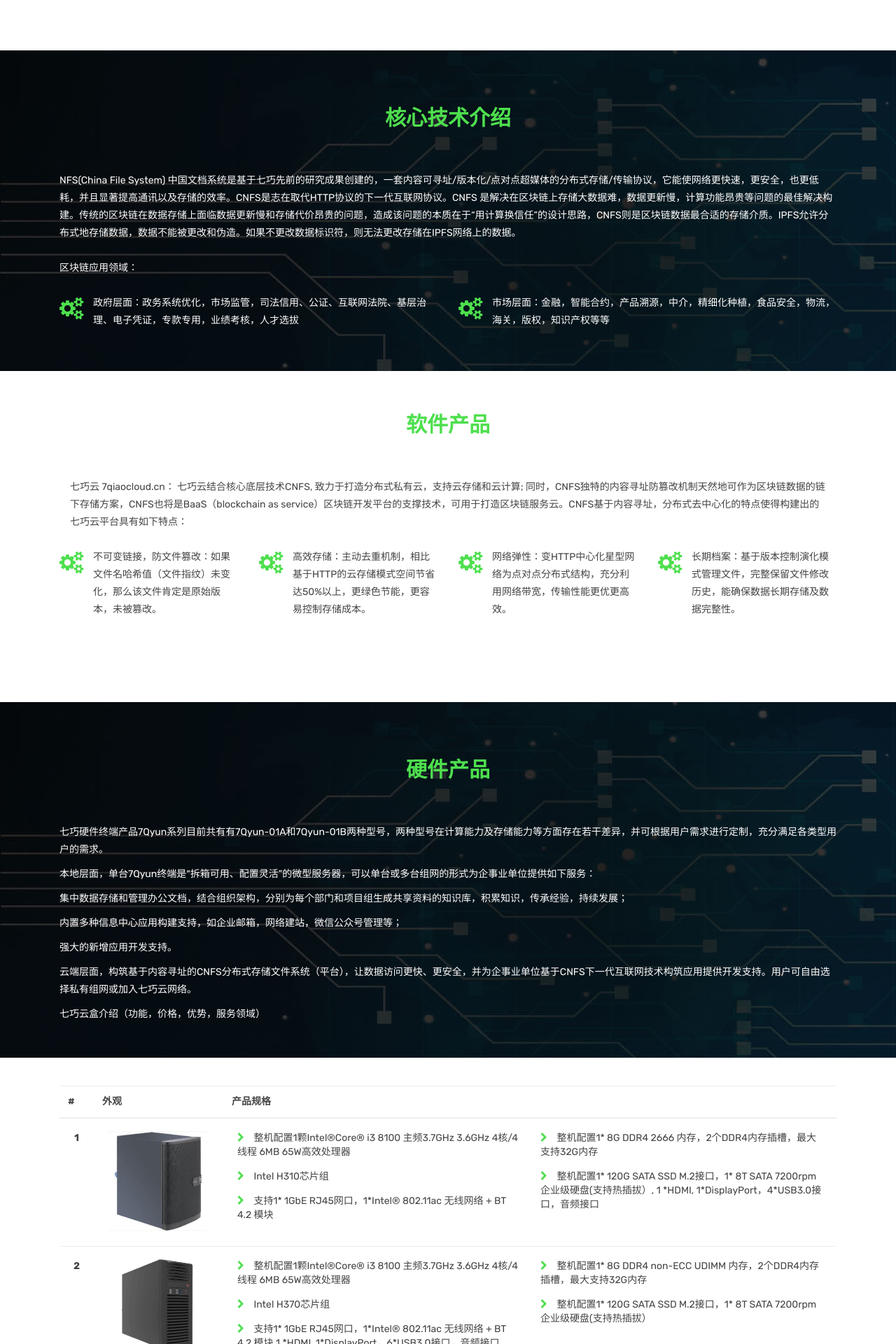
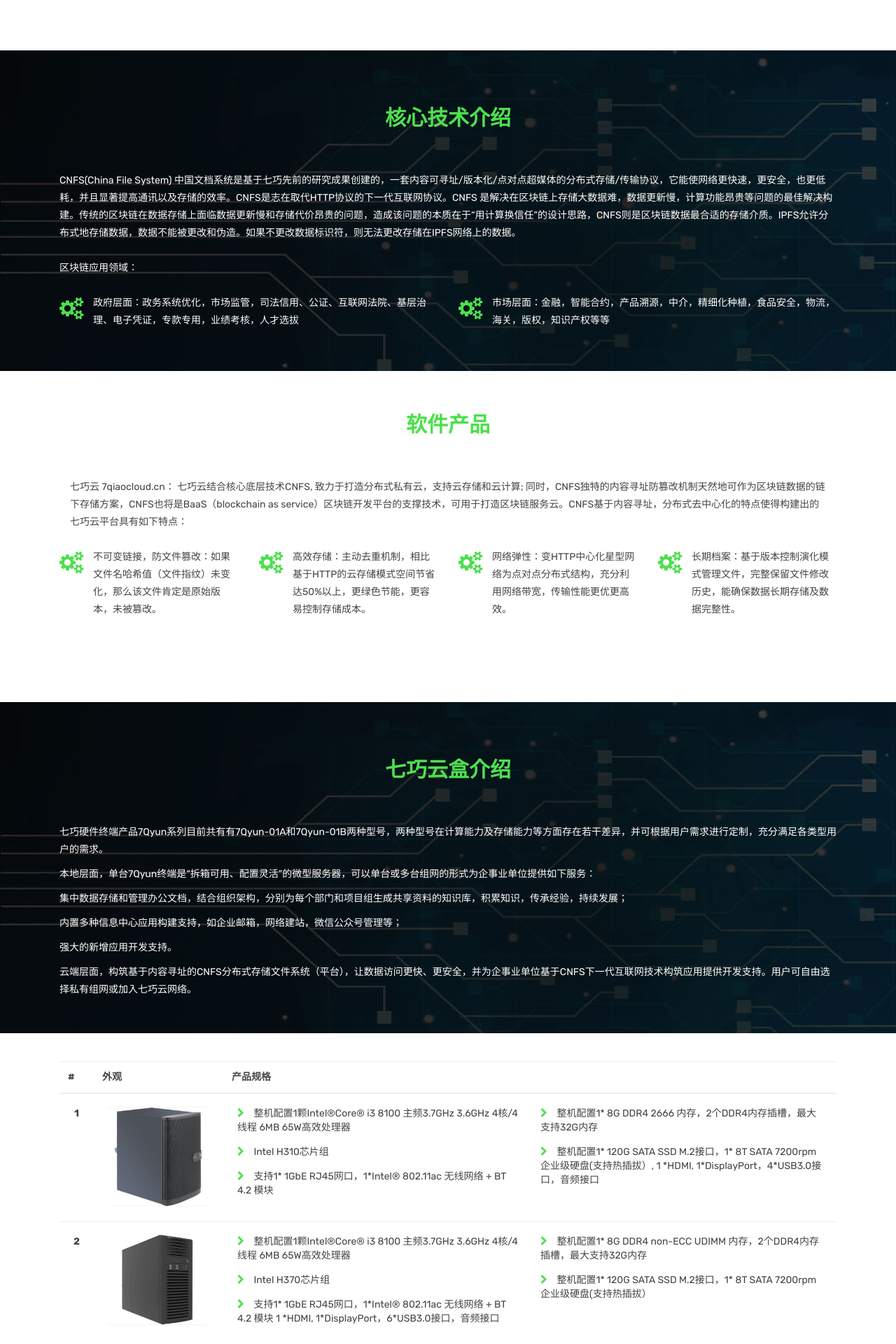
Before and after one commit to QiqiaoTechnology/QiqiaoTechnology.github.io, a Jekyll site: the page built from products.html, in a window 1280 px wide. Shown: the part 451-2371 px from the top of the page at 70% size. Built offline with Jekyll 4.4.1, drawn with Linux system fonts in a browser that asks for light colours.

Commit message:
fix typos

```diff
--- a/products.html
+++ b/products.html
@@ -28,7 +28,7 @@ canonical: https://heliumjk.github.io
       <div class="row">
         <div class="col-xs-12 col-sm-12">
           <h2 class="heading-title text-center"><span class="text-primary">核心技术介绍</span><br></h2><div class="mb-60"></div>
-          <p class="white">NFS(China File System) 中国文档系统是基于七巧先前的研究成果创建的，一套内容可寻址/版本化/点对点超媒体的分布式存储/传输协议，它能使网络更快速，更安全，也更低耗，并且显著提高通讯以及存储的效率。CNFS是志在取代HTTP协议的下一代互联网协议。CNFS 是解决在区块链上存储大数据难，数据更新慢，计算功能昂贵等问题的最佳解决构建。传统的区块链在数据存储上面临数据更新慢和存储代价昂贵的问题，造成该问题的本质在于“用计算换信任”的设计思路，CNFS则是区块链数据最合适的存储介质。IPFS允许分布式地存储数据，数据不能被更改和伪造。如果不更改数据标识符，则无法更改存储在IPFS网络上的数据。<br><br>区块链应用领域：<br></p>
+          <p class="white">CNFS(China File System) 中国文档系统是基于七巧先前的研究成果创建的，一套内容可寻址/版本化/点对点超媒体的分布式存储/传输协议，它能使网络更快速，更安全，也更低耗，并且显著提高通讯以及存储的效率。CNFS是志在取代HTTP协议的下一代互联网协议。CNFS 是解决在区块链上存储大数据难，数据更新慢，计算功能昂贵等问题的最佳解决构建。传统的区块链在数据存储上面临数据更新慢和存储代价昂贵的问题，造成该问题的本质在于“用计算换信任”的设计思路，CNFS则是区块链数据最合适的存储介质。IPFS允许分布式地存储数据，数据不能被更改和伪造。如果不更改数据标识符，则无法更改存储在IPFS网络上的数据。<br><br>区块链应用领域：<br></p>
         </div>
       </div>
 
@@ -123,14 +123,13 @@ canonical: https://heliumjk.github.io
 
       <div class="row">
         <div class="col-xs-12 col-sm-12">
-          <h2 class="heading-title text-center"><span class="text-primary">硬件产品</span><br></h2><div class="mb-60"></div>
+          <h2 class="heading-title text-center"><span class="text-primary">七巧云盒介绍</span><br></h2><div class="mb-60"></div>
           <p class="white">七巧硬件终端产品7Qyun系列目前共有有7Qyun-01A和7Qyun-01B两种型号，两种型号在计算能力及存储能力等方面存在若干差异，并可根据用户需求进行定制，充分满足各类型用户的需求。</p>
           <p class="white">本地层面，单台7Qyun终端是“拆箱可用、配置灵活”的微型服务器，可以单台或多台组网的形式为企事业单位提供如下服务：</p>
           <p class="white">集中数据存储和管理办公文档，结合组织架构，分别为每个部门和项目组生成共享资料的知识库，积累知识，传承经验，持续发展；</p>
           <p class="white">内置多种信息中心应用构建支持，如企业邮箱，网络建站，微信公众号管理等；</p>
           <p class="white">强大的新增应用开发支持。</p>
-          <p class="white">云端层面，构筑基于内容寻址的CNFS分布式存储文件系统（平台），让数据访问更快、更安全，并为企事业单位基于CNFS下一代互联网技术构筑应用提供开发支持。用户可自由选择私有组网或加入七巧云网络。</p>
-          <p class="white">七巧云盒介绍（功能，价格，优势，服务领域）</p><br><br>
+          <p class="white">云端层面，构筑基于内容寻址的CNFS分布式存储文件系统（平台），让数据访问更快、更安全，并为企事业单位基于CNFS下一代互联网技术构筑应用提供开发支持。用户可自由选择私有组网或加入七巧云网络。</p><br><br>
         </div>
       </div>
 
```
